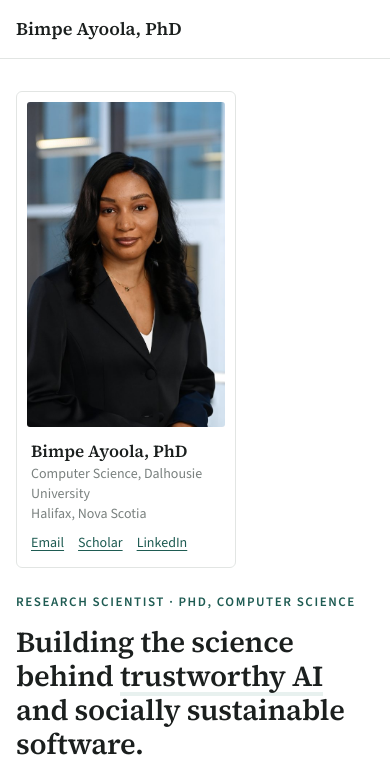
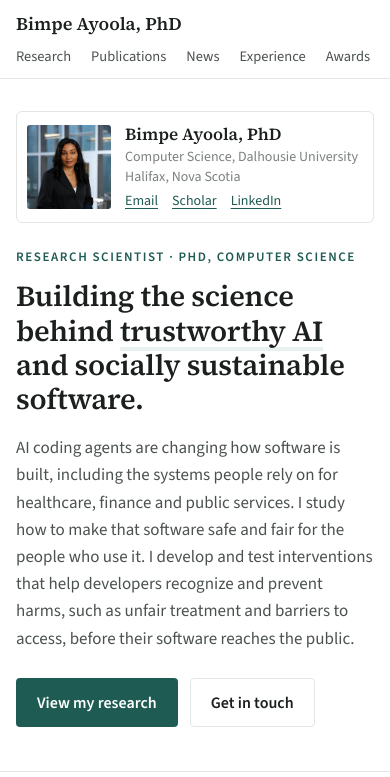
Before and after one commit to Devbimpe/devbimpe.github.io, a plain HTML site: page index.html in a window 390 px wide. Shown: the top 777 px of the page. Drawn offline with nearby package versions, Linux system fonts and the light colour scheme.

Commit message:
Phone menu and compact photo card
Claude-Session: https://claude.ai/code/session_01SihijPpRReEfcpQbiXK9xj

```diff
--- a/index.html
+++ b/index.html
@@ -60,6 +60,8 @@
     .top nav { display: flex; gap: 24px; }
     .top nav a { color: var(--ink-2); text-decoration: none; font-size: 15px; white-space: nowrap; }
     .top nav a:hover { color: var(--accent); }
+
+    section[id] { scroll-margin-top: 64px; }
 
     /* Intro */
     .hero { padding: 64px 0 56px; border-bottom: 1px solid var(--rule); }
@@ -219,10 +221,17 @@
     @media (max-width: 640px) {
       body { font-size: 16px; }
       .wrap { padding: 0 16px; }
-      .top nav { display: none; }
+      .top .wrap { flex-direction: column; align-items: stretch; gap: 0; height: auto; padding-top: 10px; }
+      .top nav { gap: 20px; overflow-x: auto; scrollbar-width: none; padding: 6px 0 10px; margin: 0 -16px; padding-left: 16px; padding-right: 16px; }
+      .top nav::-webkit-scrollbar { display: none; }
+      .top nav a { font-size: 14.5px; }
+      section[id] { scroll-margin-top: 92px; }
       .hero { padding: 32px 0 44px; }
       .hero .wrap { grid-template-columns: 1fr; gap: 24px; }
-      .portrait { max-width: 220px; }
+      .portrait { max-width: none; display: grid; grid-template-columns: 84px 1fr; gap: 14px; align-items: center; padding: 10px; }
+      .portrait img { aspect-ratio: 1 / 1; height: auto; object-position: 50% 15%; }
+      .portrait figcaption { padding: 0; }
+      .portrait .links { margin-top: 4px; }
       .hero h1 { font-size: 29px; }
       .hero .intro { font-size: 17px; }
       section.block, .awards { padding: 52px 0; }
```
